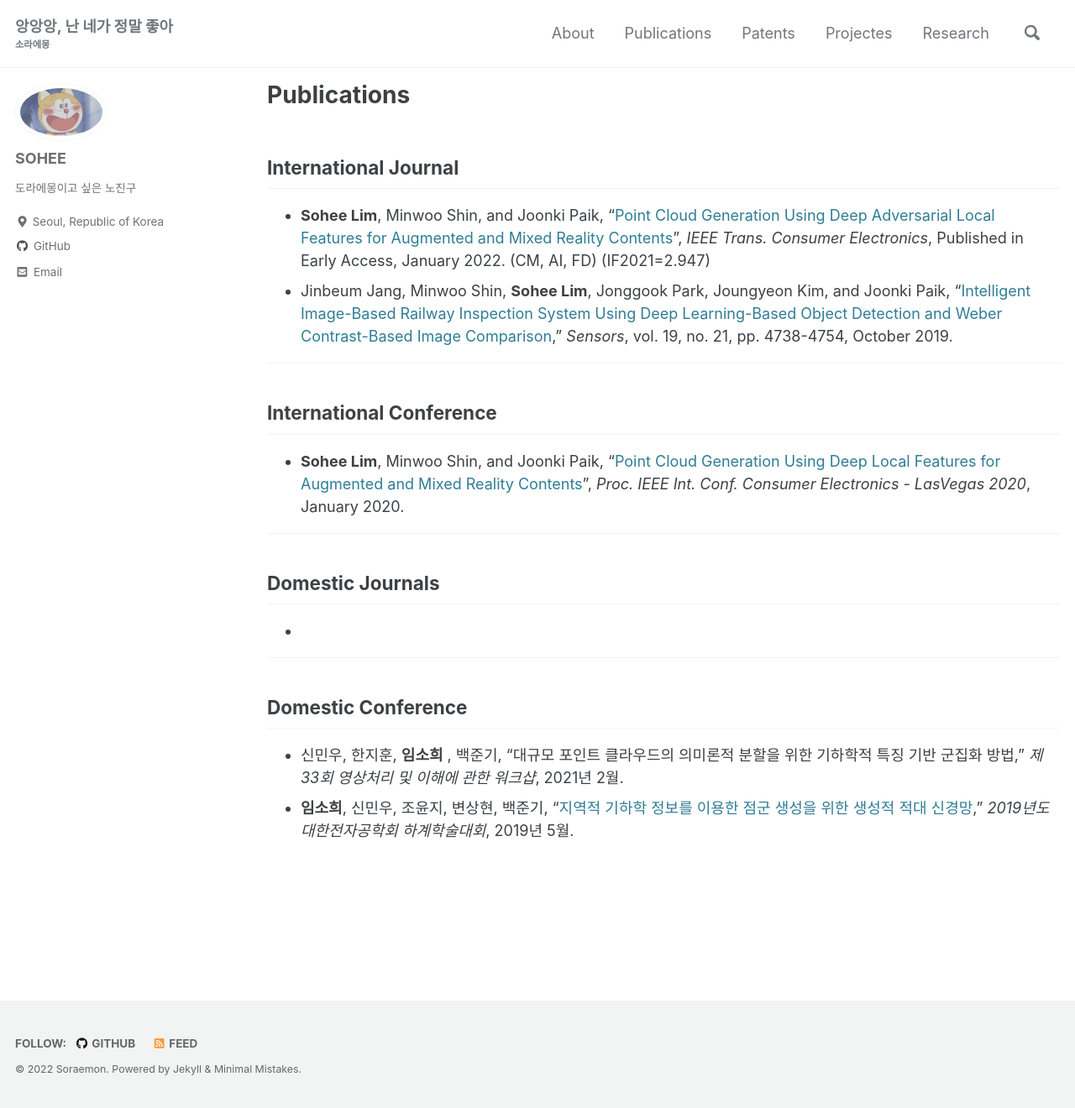
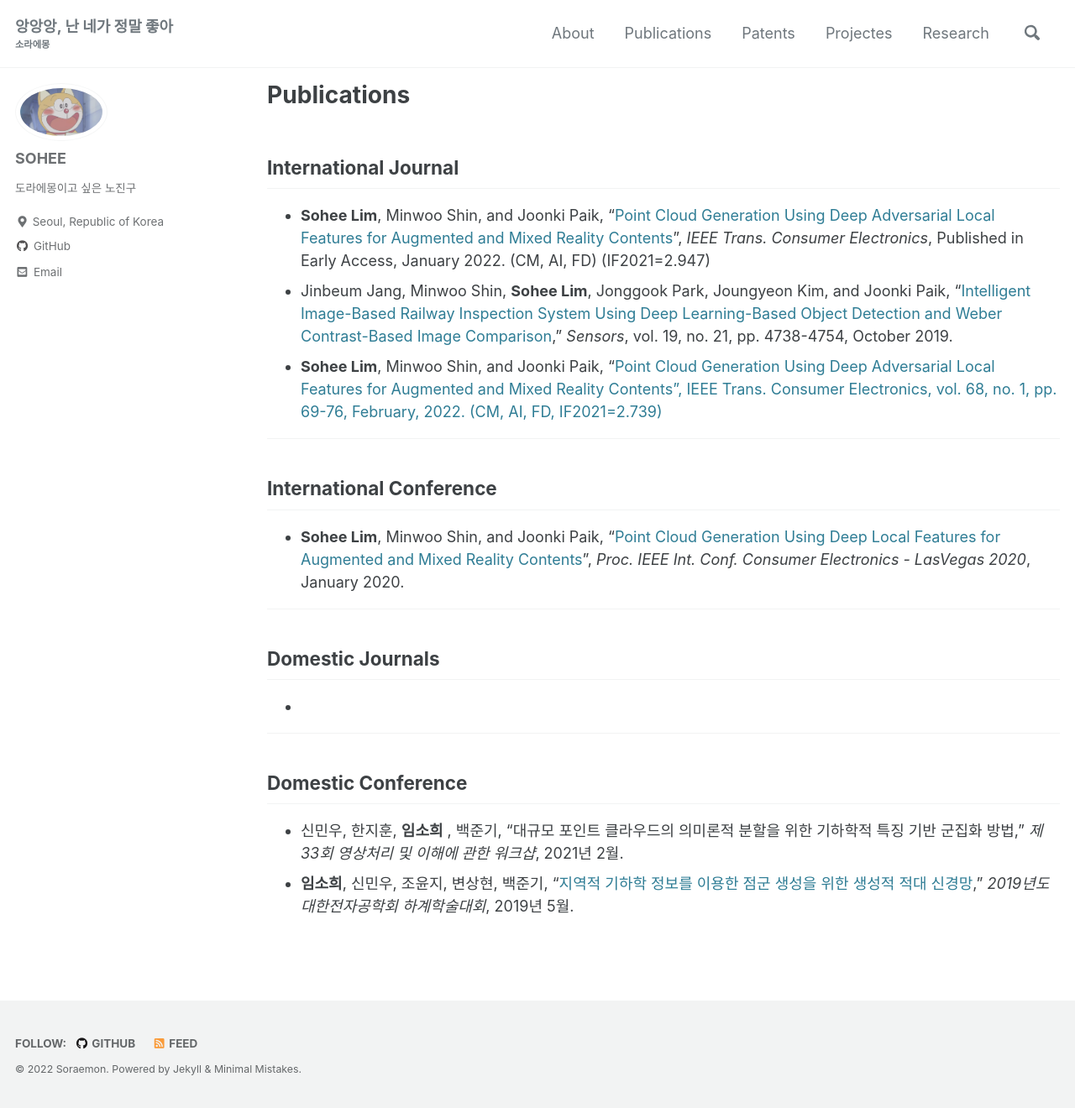
Before and after one commit to sohee-zoe/sohee-zoe.github.io, a Jekyll site: the page built from _pages/Publications.md, in a window 1280 px wide and 1320 px high. Shown: the whole window at 84% size. Built offline with Jekyll 4.4.1, drawn with Linux system fonts in a browser that asks for light colours; cached includes are drawn as plain includes.

Commit message:
Update Publications.md

```diff
--- a/_pages/Publications.md
+++ b/_pages/Publications.md
@@ -13,6 +13,7 @@
 ## International Journal
 - **Sohee Lim**, Minwoo Shin, and Joonki Paik, "[Point Cloud Generation Using Deep Adversarial Local Features for Augmented and Mixed Reality Contents](https://ieeexplore.ieee.org/document/9674036)", *IEEE Trans. Consumer Electronics*, Published in Early Access, January 2022. (CM, AI, FD) (IF2021=2.947)
 - Jinbeum Jang, Minwoo Shin, **Sohee Lim**, Jonggook Park, Joungyeon Kim, and Joonki Paik, "[Intelligent Image-Based Railway Inspection System Using Deep Learning-Based Object Detection and Weber Contrast-Based Image Comparison](https://www.mdpi.com/1424-8220/19/21/4738)," *Sensors*, vol. 19, no. 21, pp. 4738-4754, October 2019.
+- **Sohee Lim**, Minwoo Shin, and Joonki Paik, "[Point Cloud Generation Using Deep Adversarial Local Features for Augmented and Mixed Reality Contents", IEEE Trans. Consumer Electronics, vol. 68, no. 1, pp. 69-76, February, 2022. (CM, AI, FD, IF2021=2.739)](https://ieeexplore.ieee.org/document/9674036/)
 
 ---
 
```
